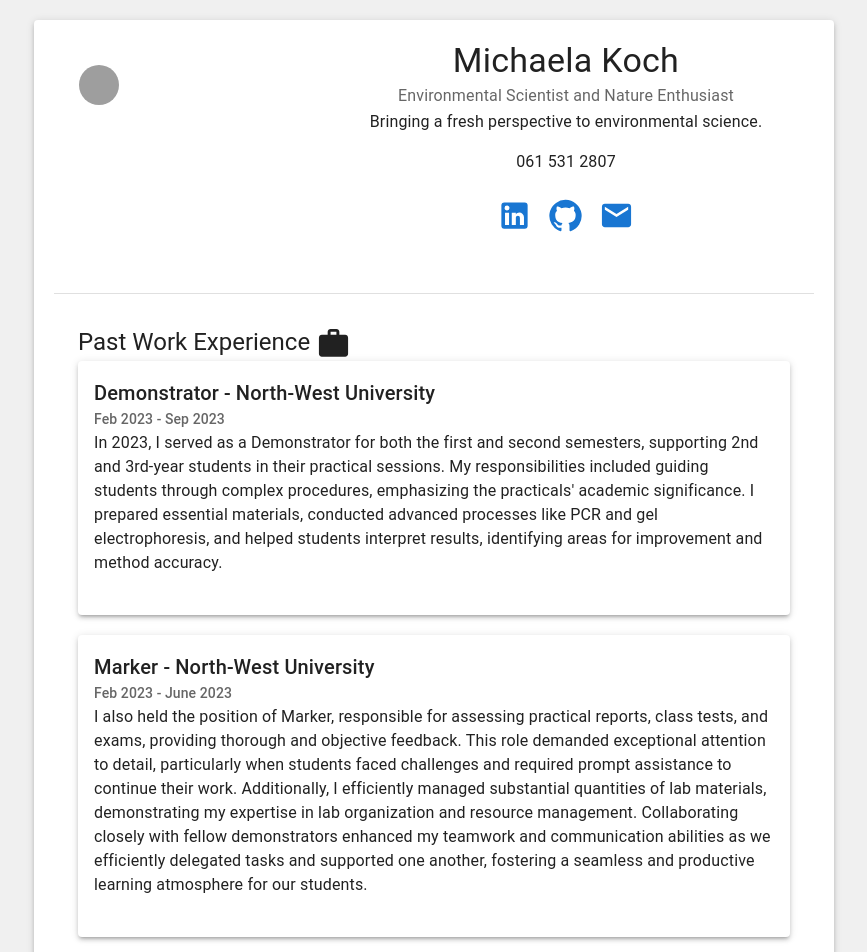
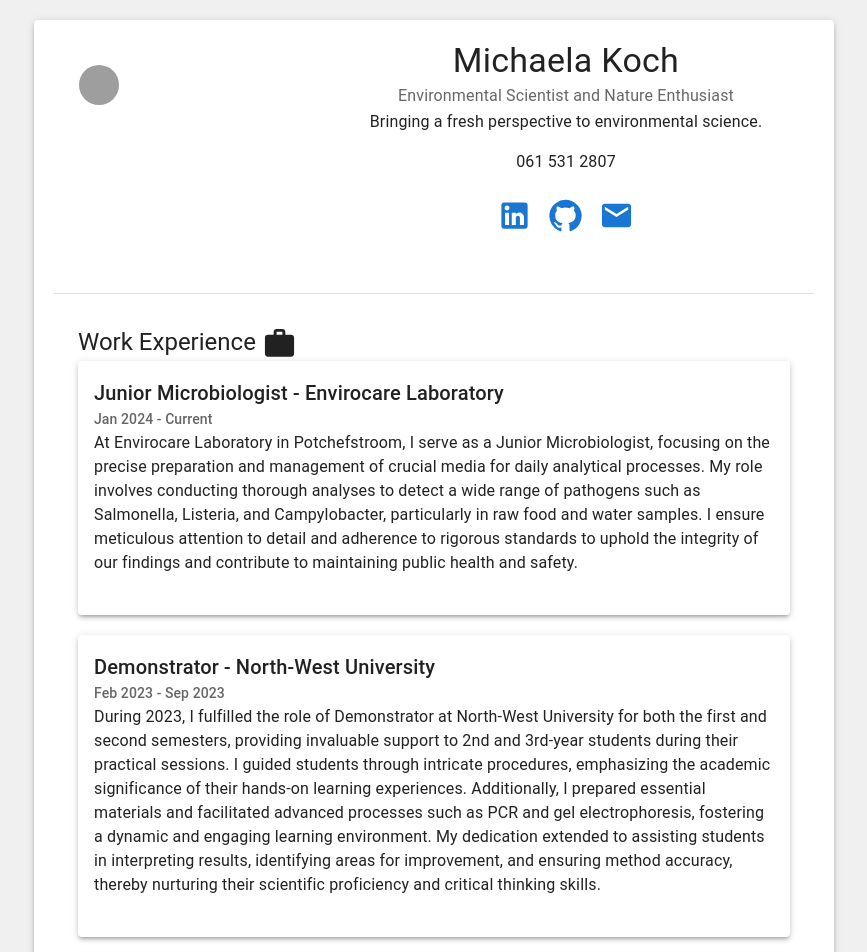
Before and after one commit to vanderMerwe99/cv-1, a Next.js app: page / in a window 1280 px wide. Shown: the top 952 px of the page, without its empty margins (206-1073 px from the left). Built offline with nearby package versions, Linux system fonts and the light colour scheme; grey boxes are pictures that could not be loaded.

Commit message:
Updated CV for Michy

```diff
--- a/app/page.tsx
+++ b/app/page.tsx
@@ -133,6 +133,12 @@ const ReferencesSection = () => {
     {
       name: "Abram Mahlatsi",
       email: "Abram.Mahlatsi@nwu.ac.za",
+      description: "My manager while working as a Demonstrator for the NWU."
+    },
+    {
+      name: "Andre Du Toit",
+      email: "+27 83 718 6012",
+      description: "My Laboroatory Manager while working as a Junior Microbiologist at Envirocare Laboroatory."
     },
   ];
 
@@ -152,6 +158,8 @@ const ReferencesSection = () => {
               secondary={
                 <Typography variant="body2" className={classes.contactEmail}>
                   {reference.email}
+                  <br/>
+                  {reference.description}
                 </Typography>
               }
             />
@@ -280,7 +288,6 @@ const ProjectSection = () => {
 export default function EnvironmentalScientistCV() {
   const classes = useStyles();
 
-  // Define CV data (Mock data for the example)
   const name = "Michaela Koch";
   const title = "Environmental Scientist and Nature Enthusiast";
   const cell = "061 531 2807";
@@ -309,19 +316,26 @@ export default function EnvironmentalScientistCV() {
 
   const professionalExperience = [
     {
+      position: "Junior Microbiologist",
+      company: "Envirocare Laboratory",
+      duration: "Jan 2024 - Current",
+      description:
+      "At Envirocare Laboratory in Potchefstroom, I serve as a Junior Microbiologist, focusing on the precise preparation and management of crucial media for daily analytical processes. My role involves conducting thorough analyses to detect a wide range of pathogens such as Salmonella, Listeria, and Campylobacter, particularly in raw food and water samples. I ensure meticulous attention to detail and adherence to rigorous standards to uphold the integrity of our findings and contribute to maintaining public health and safety.",
+      },
+      {
       position: "Demonstrator",
       company: "North-West University",
       duration: "Feb 2023 - Sep 2023",
       description:
-        "In 2023, I served as a Demonstrator for both the first and second semesters, supporting 2nd and 3rd-year students in their practical sessions. My responsibilities included guiding students through complex procedures, emphasizing the practicals' academic significance. I prepared essential materials, conducted advanced processes like PCR and gel electrophoresis, and helped students interpret results, identifying areas for improvement and method accuracy.",
-    },
-    {
+      "During 2023, I fulfilled the role of Demonstrator at North-West University for both the first and second semesters, providing invaluable support to 2nd and 3rd-year students during their practical sessions. I guided students through intricate procedures, emphasizing the academic significance of their hands-on learning experiences. Additionally, I prepared essential materials and facilitated advanced processes such as PCR and gel electrophoresis, fostering a dynamic and engaging learning environment. My dedication extended to assisting students in interpreting results, identifying areas for improvement, and ensuring method accuracy, thereby nurturing their scientific proficiency and critical thinking skills.",
+      },
+      {
       position: "Marker",
       company: "North-West University",
       duration: "Feb 2023 - June 2023",
       description:
-        "I also held the position of Marker, responsible for assessing practical reports, class tests, and exams, providing thorough and objective feedback. This role demanded exceptional attention to detail, particularly when students faced challenges and required prompt assistance to continue their work. Additionally, I efficiently managed substantial quantities of lab materials, demonstrating my expertise in lab organization and resource management. Collaborating closely with fellow demonstrators enhanced my teamwork and communication abilities as we efficiently delegated tasks and supported one another, fostering a seamless and productive learning atmosphere for our students.",
-    },
+      "In my role as Marker at North-West University, I meticulously assessed practical reports, class tests, and exams, offering comprehensive and objective feedback to students. With a keen eye for detail, I provided prompt assistance to students facing challenges, ensuring their continuous progress. Moreover, I adeptly managed extensive quantities of lab materials, showcasing my organizational prowess and resource management skills. Collaborating closely with fellow demonstrators, we effectively delegated tasks and supported one another, fostering a collaborative and productive learning environment for our students.",
+      },
     // Add more professional experience entries as needed
   ];
 
@@ -390,11 +404,11 @@ export default function EnvironmentalScientistCV() {
           <Grid item xs={12}>
             <Divider className={classes.divider} />
           </Grid>
-          {/* Past Work Experience */}
+          {/* Work Experience */}
           <Grid item xs={12}>
             <Container>
               <Typography variant="h5" className={classes.sectionHeading}>
-                Past Work Experience <WorkIcon fontSize="large" />
+                Work Experience <WorkIcon fontSize="large" />
               </Typography>
               {professionalExperience.map((experience, index) => (
                 <Card key={index} className={classes.card} elevation={3}>
@@ -443,7 +457,7 @@ export default function EnvironmentalScientistCV() {
               </Typography>
               <Typography paragraph>
                 Golden Key International Honour Society Award (2022): I was
-                recognized for academic excellence at North-West University,
+                recognized for academic excellence at the North-West University,
                 signifying placement within the top 15% of my class. This
                 distinction underscores my dedication to academic achievement
                 and commitment to continuous learning.
```
